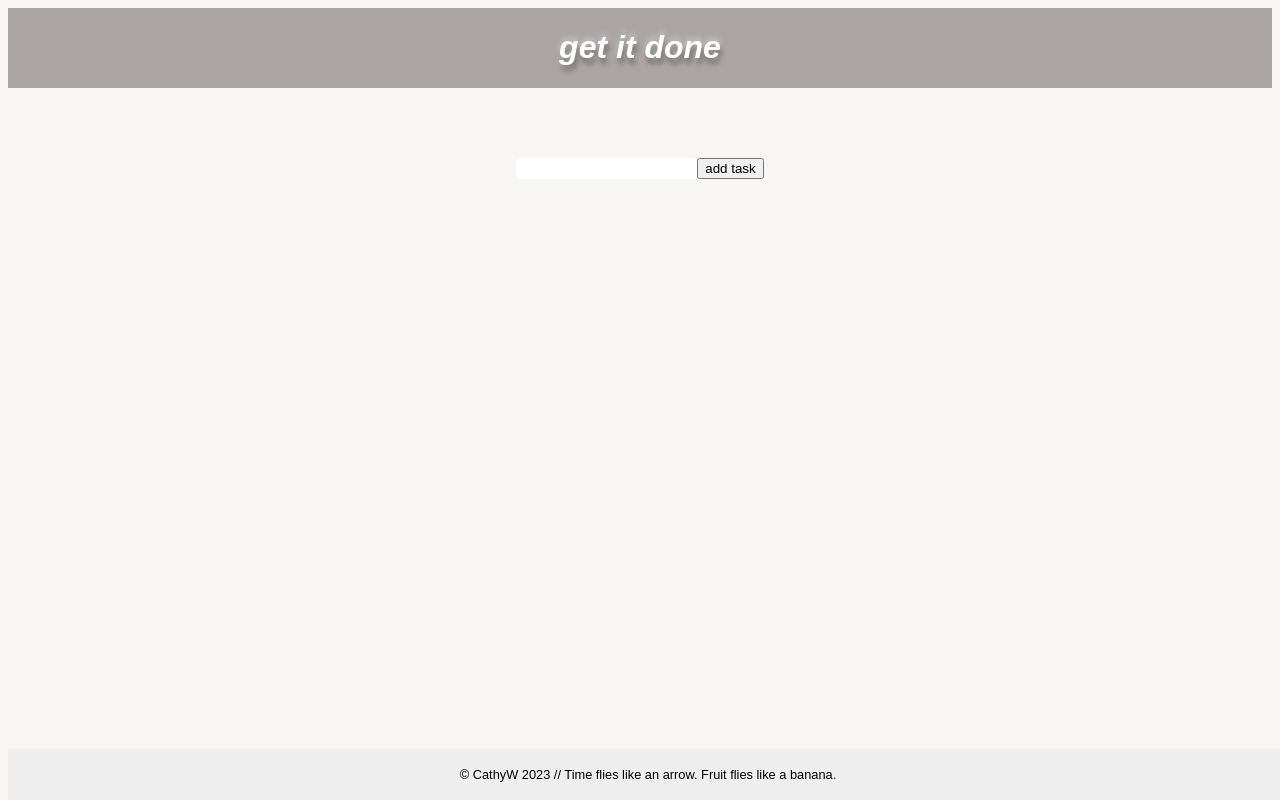
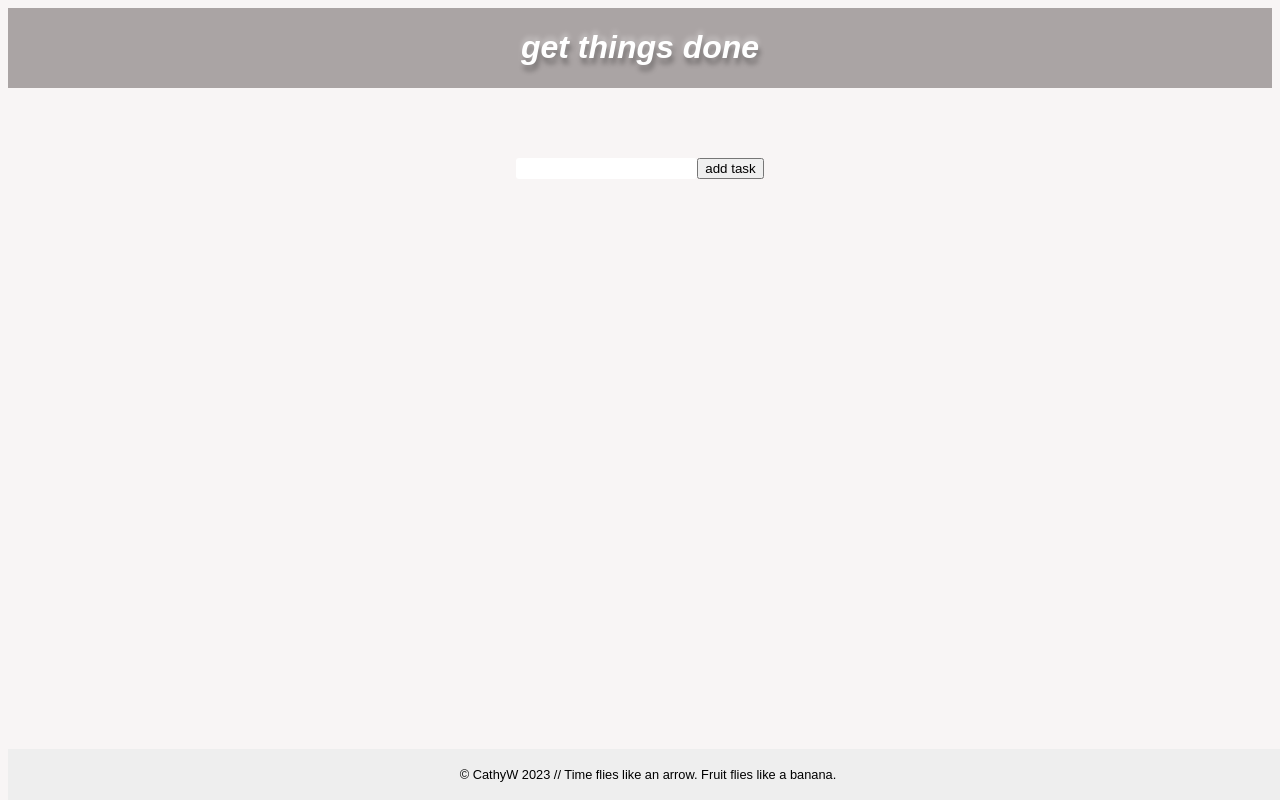
Before and after one commit to cathywiden/react-todolist, a React (Create React App) app: page / in a window 1280 px wide. Built offline with nearby package versions, Linux system fonts and the light colour scheme.

Commit message:
get things done

```diff
--- a/src/App.jsx
+++ b/src/App.jsx
@@ -62,7 +62,7 @@ const App = () => {
   return (
     <>
       <header className="App-header">
-        <h1>get it done</h1>
+        <h1>get things done</h1>
       </header>
       <main>
         <TodoList />
```
